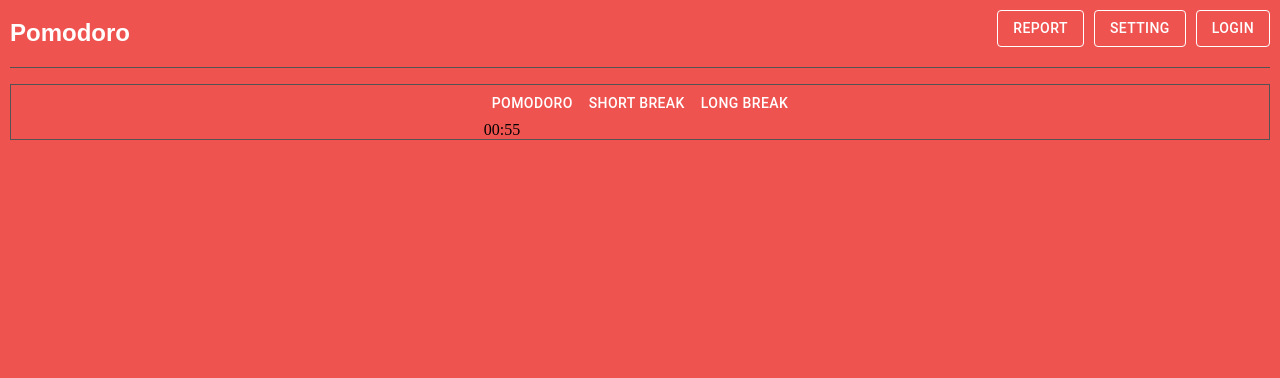
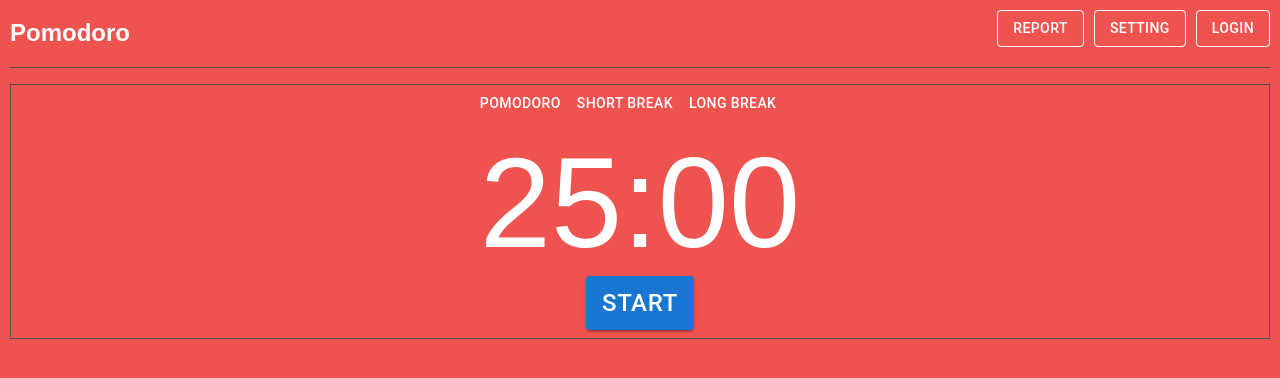
Before and after one commit to karthicbz/pomodoro, a React (Vite) app: page / in a window 1280 px wide. Shown: the top 378 px of the page. Built offline with nearby package versions, Linux system fonts and the light colour scheme; the HTML template or start-up script is replaced by a standard one.

Commit message:
aligned timer and start button

```diff
--- a/src/App.css
+++ b/src/App.css
@@ -13,5 +13,5 @@ body {
   padding: 10px;
   height: 100%;
   background: #ef5350;
-  transition: background ease-in-out 1s;
+  transition: background ease-in-out 0.5s;
 }
--- a/src/Timer.jsx
+++ b/src/components/Timer/Timer.jsx
@@ -1,6 +1,8 @@
 import { useEffect, useState } from "react";
 import { useContext } from "react";
-import { TimerContext } from "./App";
+import { TimerContext } from "../../App";
+import { TimeWrapper, Wrapper } from "./Timer.styles";
+import { Button } from "@mui/material";
 
 function Timer({ time }) {
   const { allTime } = useContext(TimerContext);
@@ -24,7 +26,12 @@ function Timer({ time }) {
     return () => clearInterval(interval);
   }, [allTime]);
 
-  return <p>{currentTime}</p>;
+  return (
+    <Wrapper>
+      <TimeWrapper>{"25:00"}</TimeWrapper>
+      <Button variant="contained">Start</Button>
+    </Wrapper>
+  );
 }
 
 export default Timer;
--- /dev/null
+++ b/src/components/Timer/Timer.styles.js
@@ -0,0 +1,20 @@
+import styled from "styled-components";
+import Button from "@mui/material/Button";
+
+export const Wrapper = styled.div`
+  display: flex;
+  flex-direction: column;
+  align-items: center;
+  padding: 8px;
+
+  & > button {
+    font-size: 1.5rem;
+  }
+`;
+
+export const TimeWrapper = styled.p`
+  font-size: 8rem;
+  text-align: center;
+  font-family: Arial, Helvetica, sans-serif;
+  color: white;
+`;
--- a/src/components/TimerOptions/TimerOptions.jsx
+++ b/src/components/TimerOptions/TimerOptions.jsx
@@ -2,7 +2,7 @@ import { Button } from "@mui/material";
 import { Wrapper } from "./TimerOptions.styles";
 import { useContext } from "react";
 import { TimerContext } from "../../App";
-import Timer from "../../Timer";
+import Timer from "../Timer/Timer";
 
 const TimerOptions = () => {
   const { allTime, setAllTime } = useContext(TimerContext);
```
